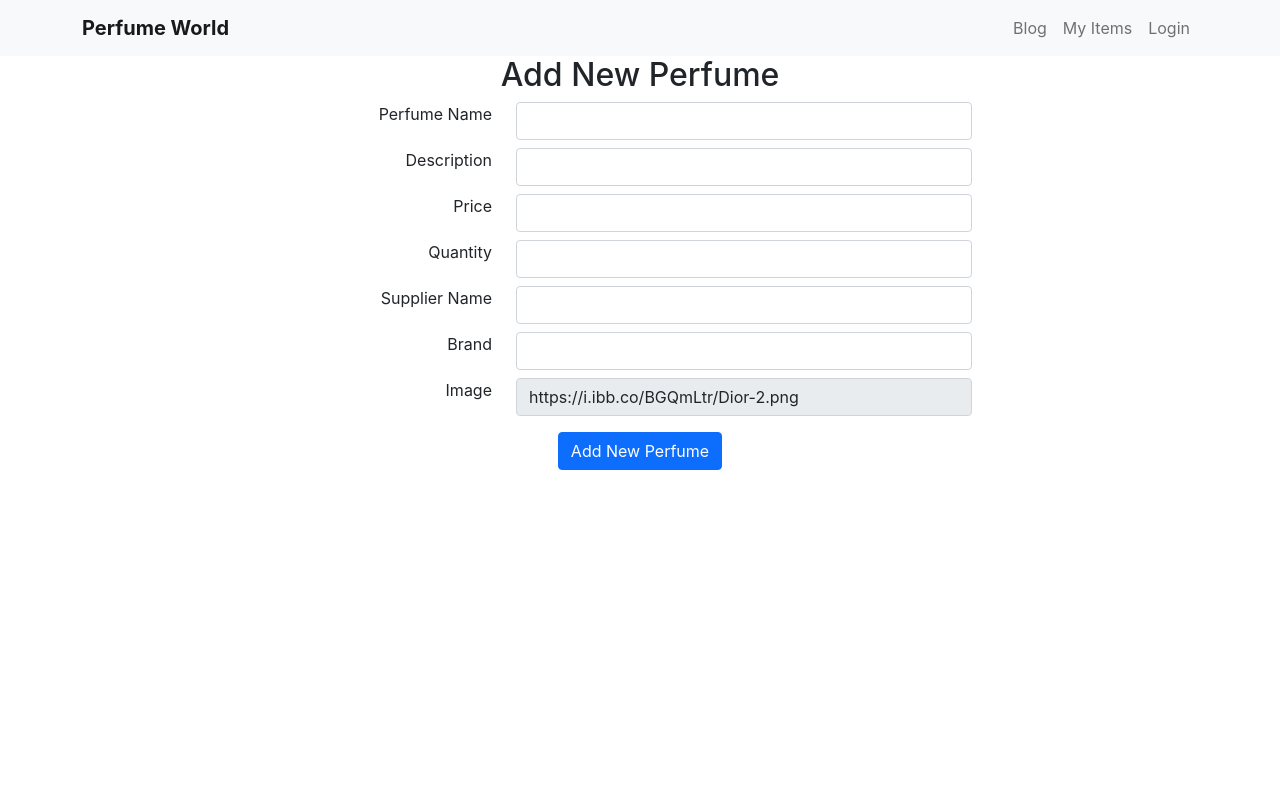
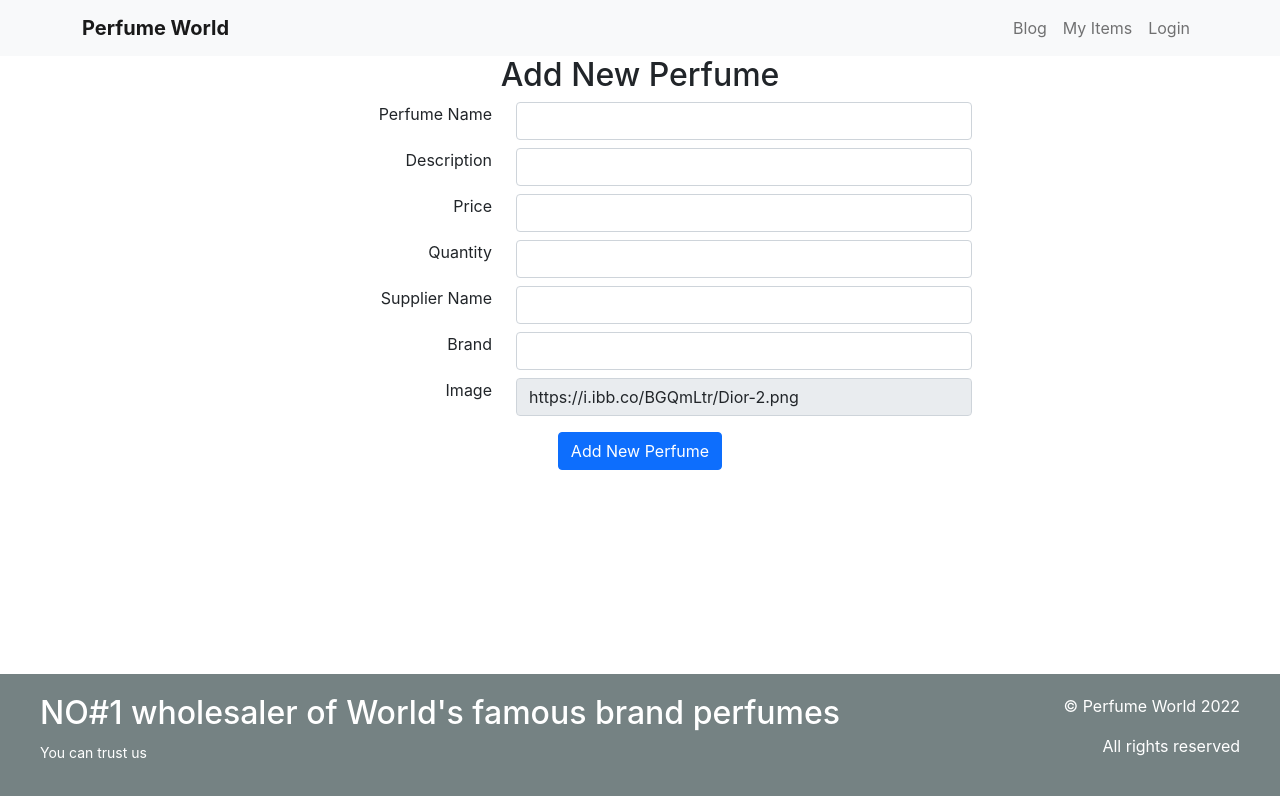
Before and after one commit to dilshadara/Perfume-World, a React (Create React App) app: page /addInventory in a window 1280 px wide. Shown: the top 796 px of the page. Built offline with nearby package versions, Linux system fonts and the light colour scheme; no server answers.

Commit message:
footer completed

```diff
--- a/src/Pages/Shared/Footer/Footer.css
+++ b/src/Pages/Shared/Footer/Footer.css
@@ -0,0 +1,9 @@
+.footer {
+    background-color: #758283;
+    color: white;
+    position: fixed;
+    bottom: 0;
+    display: flex;
+    justify-content: space-between;
+    padding: 20px 40px;
+}
--- a/src/Pages/Shared/Footer/Footer.js
+++ b/src/Pages/Shared/Footer/Footer.js
@@ -1,8 +1,23 @@
 import React from 'react';
+import './Footer.css';
 
 const Footer = () => {
+
+    const date= new Date();
+    let year = date.getFullYear();
+
     return (
-        <div>
+        <div className='footer w-100'>
+            <div>
+                <h2>NO#1 wholesaler of World's famous brand perfumes
+
+                </h2>
+                <p style={{textAlign:'left'}}> <small>You can trust us</small></p>
+            </div>
+            <div>
+                <p>&copy; Perfume World {year}</p>
+                <p style={{textAlign:'right'}}>All rights reserved</p>
+            </div>
 
         </div>
     );
```
